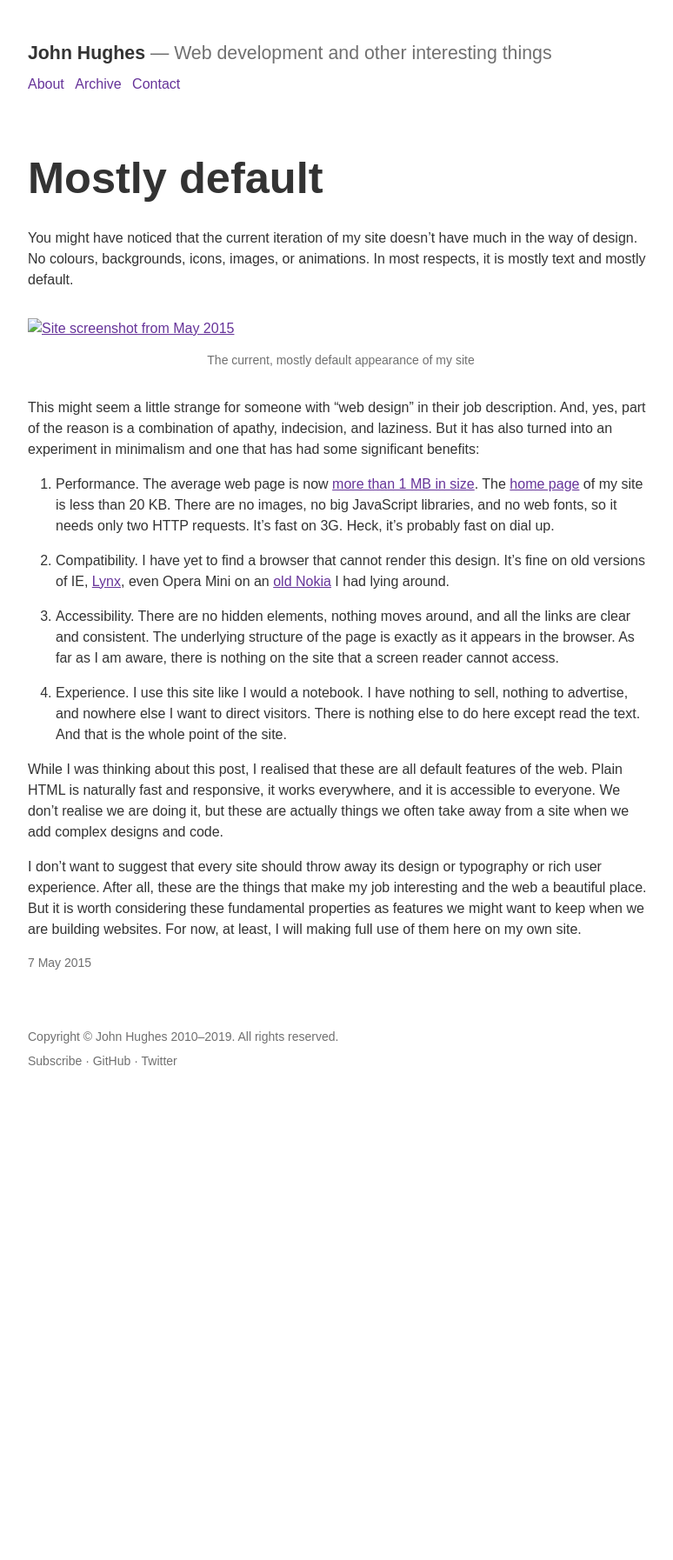
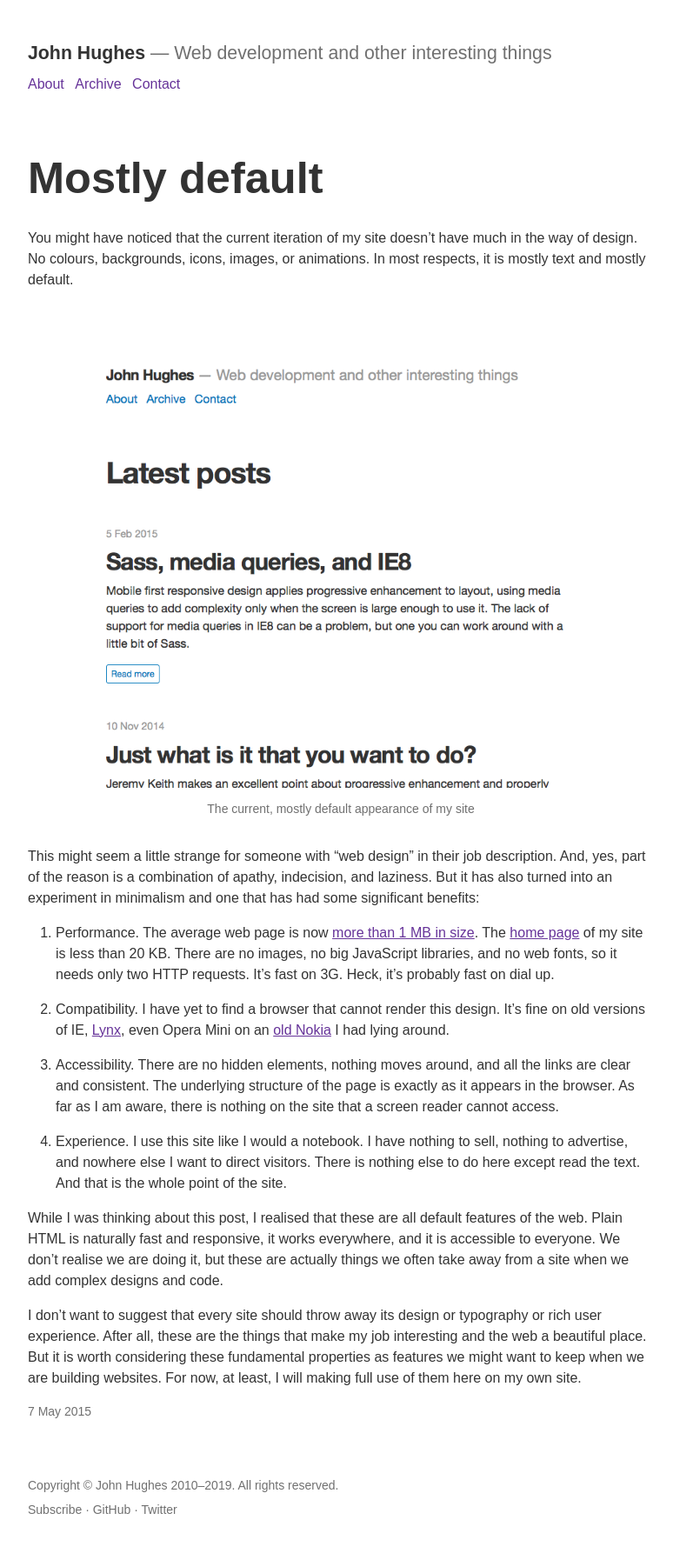
Before and after one commit to johnkhughes/john-hughes-web, a Jekyll site: the page built from _posts/2015-05-07-mostly-default.md, in a window 1280 px wide. Shown: the whole page at 87% size, without its empty margins (248-1022 px from the left). Built offline with Jekyll 4.4.1, drawn with Linux system fonts in a browser that asks for light colours; before the commit the page ends 1278 px from its top, so only the background shows below that.

Commit message:
Fix image URL

```diff
--- a/_posts/2015-05-07-mostly-default.md
+++ b/_posts/2015-05-07-mostly-default.md
@@ -8,7 +8,7 @@ excerpt: You might have noticed that the current iteration of my site doesn't ha
 You might have noticed that the current iteration of my site doesn't have much in the way of design. No colours, backgrounds, icons, images, or animations. In most respects, it is mostly text and mostly default.
 
 <figure>
-    <a href="/images/2015-05-07-screenshot.png"><img src="/content/2015-05-07-screenshot.png" alt="Site screenshot from May 2015" /></a>
+    <a href="/images/2015-05-07-screenshot.png"><img src="/images/2015-05-07-screenshot.png" alt="Site screenshot from May 2015" /></a>
     <figcaption>The current, mostly default appearance of my site</figcaption>
 </figure>
 
```
